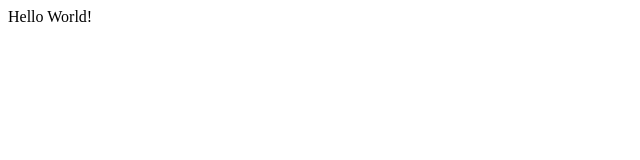
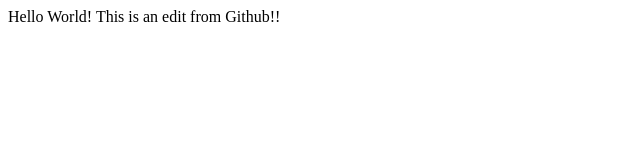
Before and after one commit to jndowse/Hello-HTML, a plain HTML site: page index.html in a window 1280 px wide. Shown: the whole page, without its empty margins (0-640 px from the left). Drawn offline with Linux system fonts and the light colour scheme.

Commit message:
Update index.html

```diff
--- a/index.html
+++ b/index.html
@@ -6,5 +6,6 @@
 </head>
 <body>
 Hello World!
+This is an edit from Github!!
 </body>
 </html>
```
